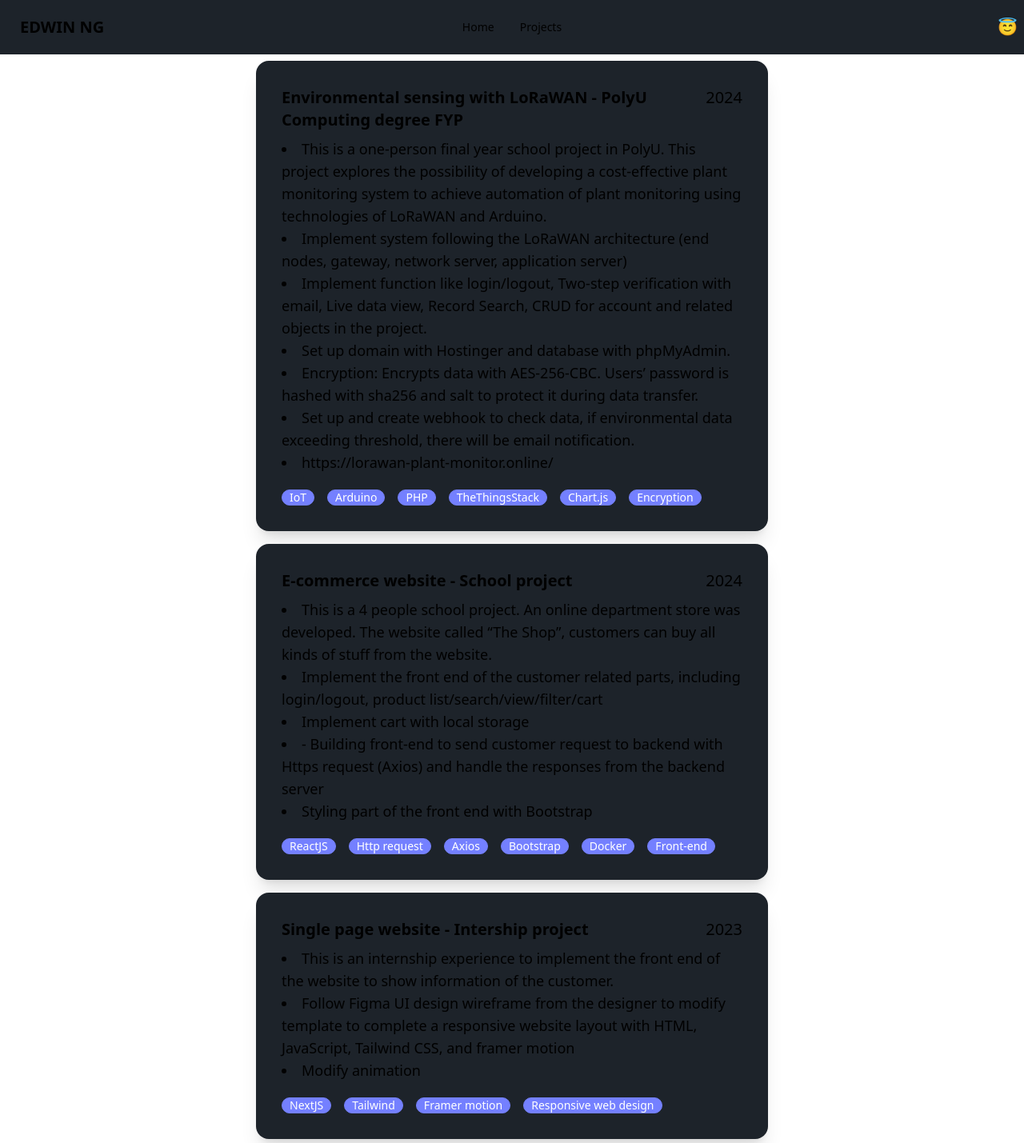
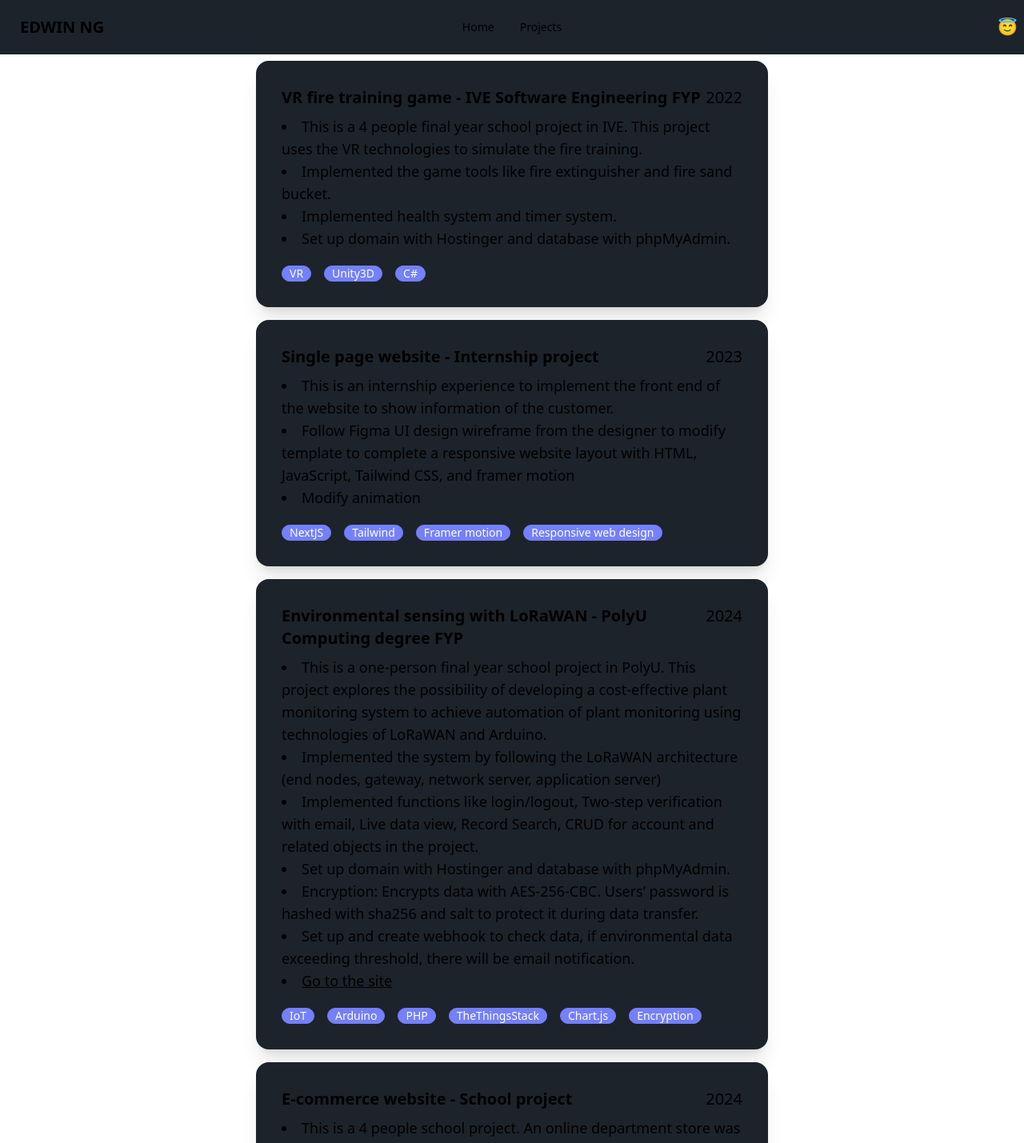
Before and after one commit to chunyinng078/personal-page, a React (Vite) app in the folder vite-project/: page /projects in a window 1280 px wide. Shown: the top 1429 px of the page at 80% size. Built offline with nearby package versions, Linux system fonts and the light colour scheme.

Commit message:
Update content and CV link

```diff
--- a/vite-project/src/component/About.tsx
+++ b/vite-project/src/component/About.tsx
@@ -30,7 +30,7 @@ export const About = (): JSX.Element => {
           <a
             className="text-xl"
             target="_blank"
-            href="https://drive.google.com/file/d/12-RtXO7fKsGGGGApP3mHKmak7K-pdf-e/view?usp=sharing"
+            href="https://drive.google.com/file/d/11hGtButrkCvfhRhmjSuTgrqLjS2Bn3Nx/view?usp=sharing"
           >
             <CloudDownloadOutlined />{" "}
             <span className="font-medium text-blue-600 underline hover:no-underline dark:text-blue-500">
--- a/vite-project/src/component/Projects.tsx
+++ b/vite-project/src/component/Projects.tsx
@@ -8,6 +8,67 @@ export const Projects = () => {
       <FlowBiteHeader />
 
       {/* card to show my IT projects */}
+      <div className="card my-2 bg-base-100 shadow-xl sm:w-full md:w-1/2">
+        <div className="card-body">
+          <div className="flex flex-col justify-between text-xl md:flex-row">
+            <span className="font-bold">
+              VR fire training game - IVE Software Engineering FYP
+            </span>
+            <span className="font-medium">2022</span>
+          </div>
+          <ul className="list-inside list-disc">
+            <li>
+              This is a 4 people final year school project in IVE. This
+              project uses the VR technologies to simulate the fire training.
+            </li>
+            <li>
+              Implemented the game tools like fire extinguisher and fire sand bucket.
+            </li>
+            <li>
+              Implemented health system and timer system.
+            </li>
+            <li>Set up domain with Hostinger and database with phpMyAdmin.</li>
+          </ul>
+          <div className="mt-3 flex flex-row flex-wrap gap-4 text-white">
+            <div className="badge badge-primary text-white">VR</div>
+            <div className="badge badge-primary text-white">Unity3D</div>
+            <div className="badge badge-primary text-white">C#</div>
+          </div>
+        </div>
+      </div>
+
+ {/* one more card */}
+ <div className="card my-2 bg-base-100 shadow-xl sm:w-full md:w-1/2">
+        <div className="card-body">
+          <div className="flex flex-col justify-between text-xl md:flex-row">
+            <span className="font-bold">
+              Single page website - Internship project
+            </span>
+            <span className="font-medium">2023</span>
+          </div>
+          <ul className="list-inside list-disc">
+            <li>
+              This is an internship experience to implement the front end of the
+              website to show information of the customer.
+            </li>
+            <li>
+              Follow Figma UI design wireframe from the designer to modify
+              template to complete a responsive website layout with HTML,
+              JavaScript, Tailwind CSS, and framer motion
+            </li>
+            <li>Modify animation</li>
+          </ul>
+          <div className="mt-3 flex flex-row flex-wrap gap-4 text-white">
+            <div className="badge badge-primary text-white">NextJS</div>
+            <div className="badge badge-primary text-white">Tailwind</div>
+            <div className="badge badge-primary text-white">Framer motion</div>
+            <div className="badge badge-primary text-white">
+              Responsive web design
+            </div>
+          </div>
+        </div>
+      </div>
+
       <div className="card my-2 bg-base-100 shadow-xl sm:w-full md:w-1/2">
         <div className="card-body">
           <div className="flex flex-col justify-between text-xl md:flex-row">
@@ -24,11 +85,11 @@ export const Projects = () => {
               using technologies of LoRaWAN and Arduino.
             </li>
             <li>
-              Implement system following the LoRaWAN architecture (end nodes,
+              Implemented the system by following the LoRaWAN architecture (end nodes,
               gateway, network server, application server)
             </li>
             <li>
-              Implement function like login/logout, Two-step verification with
+              Implemented functions like login/logout, Two-step verification with
               email, Live data view, Record Search, CRUD for account and related
               objects in the project.
             </li>
@@ -41,7 +102,10 @@ export const Projects = () => {
               Set up and create webhook to check data, if environmental data
               exceeding threshold, there will be email notification.
             </li>
-            <li>https://lorawan-plant-monitor.online/</li>
+            <li>
+
+              <a className="link" href="https://lorawan-plant-monitor.online/" target="_blank" rel="noreferrer">Go to the site</a>
+            </li>
           </ul>
           <div className="mt-3 flex flex-row flex-wrap gap-4 text-white">
             <div className="badge badge-primary text-white">IoT</div>
@@ -69,12 +133,12 @@ export const Projects = () => {
               kinds of stuff from the website.
             </li>
             <li>
-              Implement the front end of the customer related parts, including
+              Implemented the front end of the customer related parts, including
               login/logout, product list/search/view/filter/cart
             </li>
-            <li>Implement cart with local storage</li>
+            <li>Implemented cart with local storage</li>
             <li>
-              - Building front-end to send customer request to backend with
+              Building front-end to send customer request to backend with
               Https request (Axios) and handle the responses from the backend
               server
             </li>
@@ -91,38 +155,43 @@ export const Projects = () => {
         </div>
       </div>
 
-      {/* one more card */}
-      <div className="card my-2 bg-base-100 shadow-xl sm:w-full md:w-1/2">
+
+
+
+       {/* card to show my IT projects */}
+       <div className="card my-2 bg-base-100 shadow-xl sm:w-full md:w-1/2">
         <div className="card-body">
           <div className="flex flex-col justify-between text-xl md:flex-row">
             <span className="font-bold">
-              Single page website - Intership project
+              A booking app prototpe
             </span>
-            <span className="font-medium">2023</span>
+            <span className="font-medium">2024</span>
           </div>
           <ul className="list-inside list-disc">
             <li>
-              This is an internship experience to implement the front end of the
-              website to show information of the customer.
+              This is a booking app prototype. The app is for the user to book a timeslot of a trading shop to exchange the currency.
             </li>
             <li>
-              Follow Figma UI design wireframe from the designer to modify
-              template to complete a responsive website layout with HTML,
-              JavaScript, Tailwind CSS, and framer motion
+              Implemented functions like login/logout/signup, booking, and cancel booking.
             </li>
-            <li>Modify animation</li>
+            <li>
+              Fetch API in the backend PHP server to get the latest currency rate set by the shop every few second.
+            </li>
+            <li>
+              <a className="link" href="https://play.google.com/store/apps/details?id=com.wedragon.exchange" target="_blank" rel="noreferrer">Google Play Store</a></li>
           </ul>
           <div className="mt-3 flex flex-row flex-wrap gap-4 text-white">
-            <div className="badge badge-primary text-white">NextJS</div>
-            <div className="badge badge-primary text-white">Tailwind</div>
-            <div className="badge badge-primary text-white">Framer motion</div>
-            <div className="badge badge-primary text-white">
-              Responsive web design
-            </div>
+            <div className="badge badge-primary text-white">Ionic (ReactJS)</div>
+            <div className="badge badge-primary text-white">App</div>
+            <div className="badge badge-primary text-white">API</div>
           </div>
         </div>
       </div>
+
       <BackToUp>Top</BackToUp>
+
+
+
     </div>
   );
 };
```
